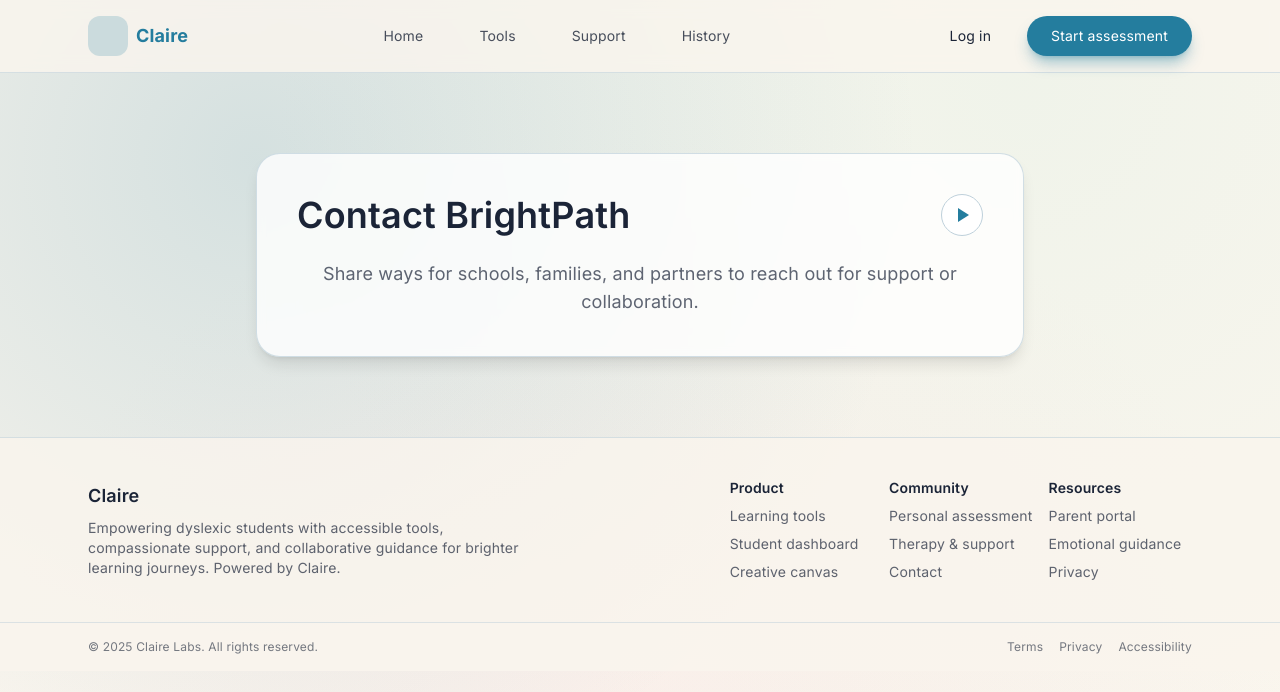
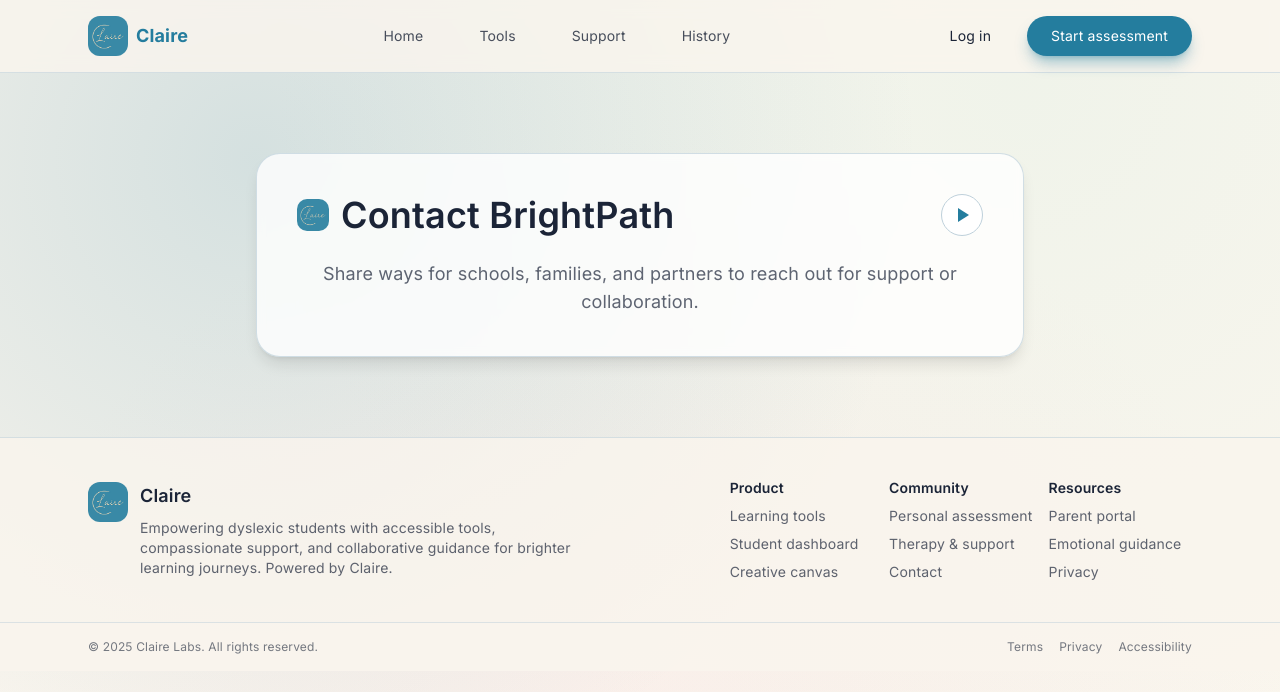
Before and after one commit to parnilV06/Claire, a React (Vite) app: page /contact in a window 1280 px wide. Shown: the top 692 px of the page. Built offline with nearby package versions, Linux system fonts and the light colour scheme; a web font is replaced by a local one.

Commit message:
logo and favicon addition and bug fixes

```diff
--- a/client/components/auth/AuthView.tsx
+++ b/client/components/auth/AuthView.tsx
@@ -53,10 +53,13 @@ export function AuthView({ initialMode = "login" }: AuthViewProps) {
     <div className="grid gap-10 lg:grid-cols-[1.05fr_1fr]">
       <aside className="flex flex-col justify-between rounded-3xl border border-border/70 bg-gradient-to-br from-primary/25 via-primary/10 to-accent/30 p-10 text-primary-foreground shadow-2xl shadow-primary/20">
         <div className="space-y-6 text-primary-foreground">
-          <span className="inline-flex items-center gap-2 rounded-full bg-white/20 px-3 py-1 text-xs font-semibold uppercase tracking-wide">
+          <div className="flex items-center gap-3">
+            <img src="/claire_logo.png" alt="Claire logo" className="h-10 w-10 rounded-xl object-contain" />
+            <span className="inline-flex items-center gap-2 rounded-full bg-white/20 px-3 py-1 text-xs font-semibold uppercase tracking-wide">
             <Shield className="h-4 w-4" />
             Safe &amp; inclusive
           </span>
+          </div>
           <h1 className="text-3xl font-semibold leading-snug sm:text-4xl">
             Welcome back to BrightPath
           </h1>
--- a/client/components/common/ComingSoon.tsx
+++ b/client/components/common/ComingSoon.tsx
@@ -10,7 +10,10 @@ export function ComingSoon({ title, description, tips = [] }: ComingSoonProps) {
   return (
     <section className="mx-auto flex max-w-3xl flex-col gap-6 rounded-3xl border border-border/70 bg-white/80 p-10 text-center shadow-lg backdrop-blur-sm">
       <div className="flex items-center justify-between">
-        <h1 className="text-3xl font-semibold text-foreground sm:text-4xl">{title}</h1>
+        <div className="flex items-center gap-3">
+          <img src="/claire_logo.png" alt="Claire logo" className="h-8 w-8 rounded-md object-contain" />
+          <h1 className="text-3xl font-semibold text-foreground sm:text-4xl">{title}</h1>
+        </div>
         <button
           type="button"
           className="inline-flex items-center justify-center rounded-full border border-border bg-white p-2 text-primary hover:bg-primary/10 focus:outline-none"
--- a/client/components/layout/MainLayout.tsx
+++ b/client/components/layout/MainLayout.tsx
@@ -30,9 +30,11 @@ export function MainLayout({ children }: MainLayoutProps) {
         <div className="mx-auto flex max-w-6xl items-center justify-between px-6 py-4">
           <Link to="/" className="flex items-center gap-2 text-lg font-bold">
             <span className="relative flex items-center">
-              <span className="flex h-10 w-10 items-center justify-center rounded-xl bg-primary/20 mr-2">
-                {/* Logo shape or icon can go here if needed */}
-              </span>
+              <img
+                src="/claire_logo.png"
+                alt="Claire logo"
+                className="h-10 w-10 rounded-xl bg-primary/20 object-contain mr-2"
+              />
               <span className="text-primary">Claire</span>
             </span>
           </Link>
@@ -116,12 +118,15 @@ export function MainLayout({ children }: MainLayoutProps) {
       </main>
       <footer className="border-t border-border/60 bg-background/80">
         <div className="mx-auto flex max-w-6xl flex-col gap-6 px-6 py-10 md:flex-row md:items-center md:justify-between">
+          <div className="flex items-start gap-3">
+            <img src="/claire_logo.png" alt="Claire logo" className="h-10 w-10 rounded-xl object-contain" />
             <div>
               <p className="text-lg font-semibold text-foreground">Claire</p>
               <p className="mt-2 max-w-md text-sm text-foreground/70">
                 Empowering dyslexic students with accessible tools, compassionate
                 support, and collaborative guidance for brighter learning journeys. Powered by Claire.
               </p>
+            </div>
           </div>
           <div className="grid grid-cols-2 gap-4 text-sm text-foreground/70 sm:grid-cols-3">
             <div className="space-y-2">
--- a/index.html
+++ b/index.html
@@ -1,9 +1,10 @@
 <!doctype html>
 <html lang="en">
   <head>
-    <meta charset="UTF-8" />
-    <meta name="viewport" content="width=device-width, initial-scale=1.0" />
-    <title>Hello world project</title>
+  <meta charset="UTF-8" />
+  <meta name="viewport" content="width=device-width, initial-scale=1.0" />
+  <title>Claire — Calmer learning journeys</title>
+  <link rel="icon" href="/favicon.ico" />
   </head>
 
   <body>
```
Also changed, not shown: public/claire_logo.png (added), 1 other file (tests, documents, lock files or other folders). Lines whose indentation alone changed are shown as unchanged.
